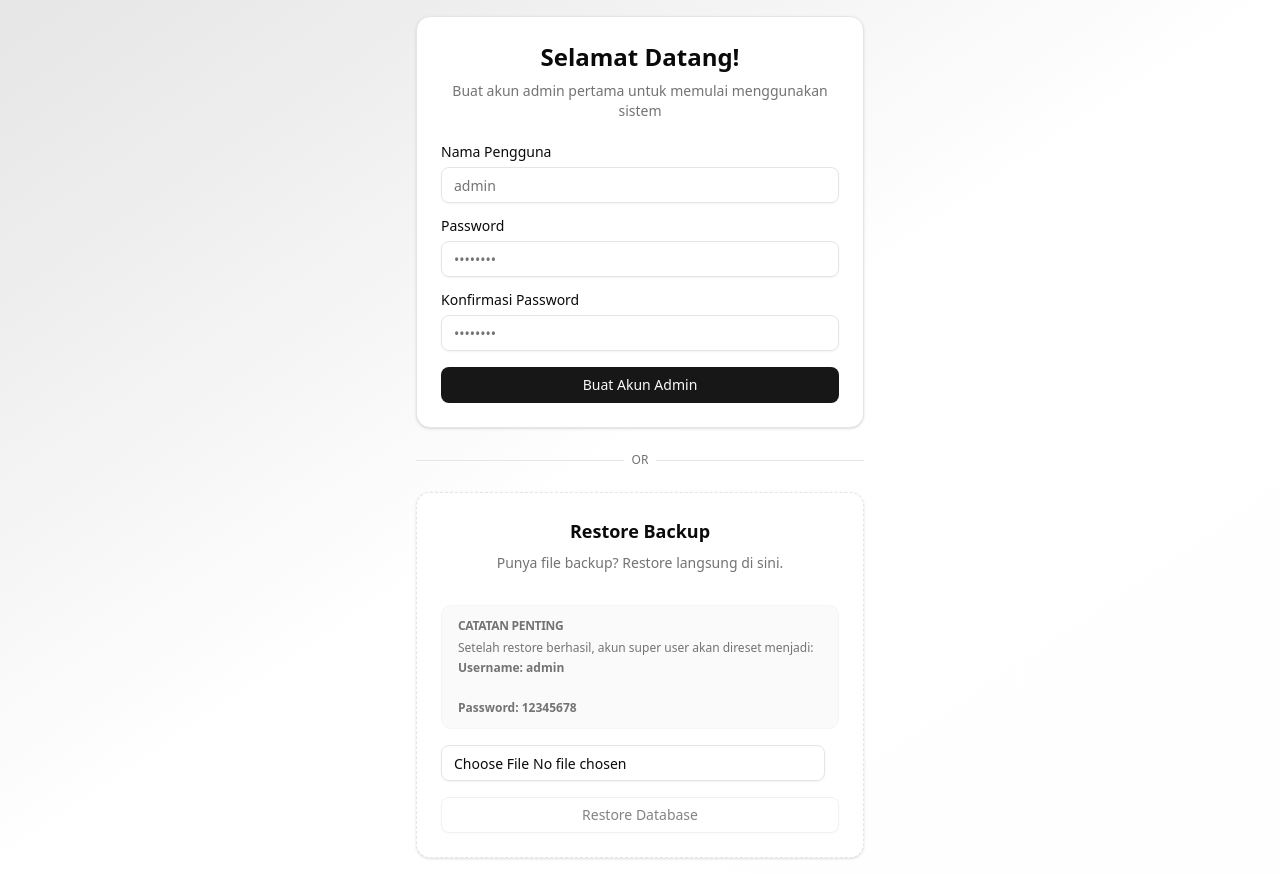
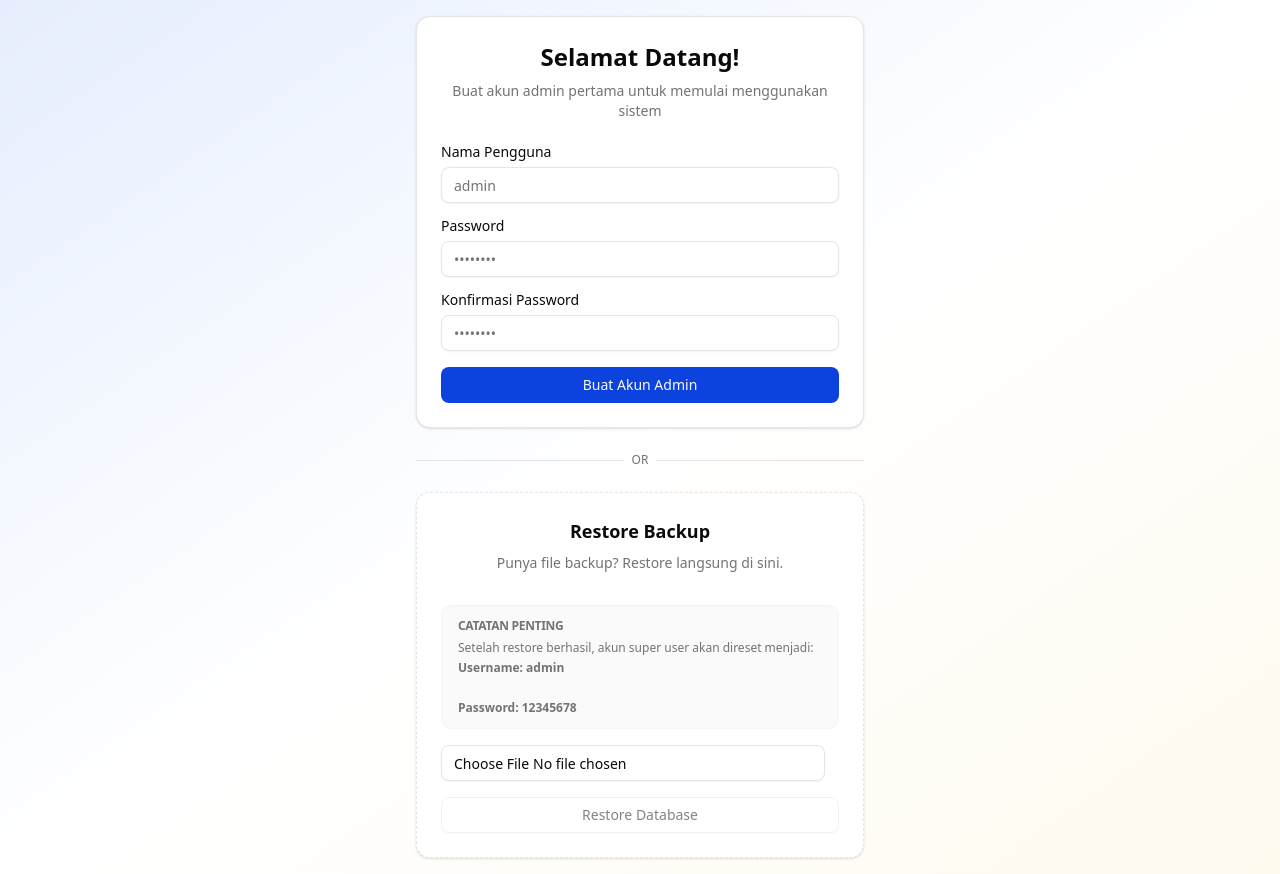
Before and after one commit to ghufronakbar/hasmart-frontend, a Next.js app: page /setup in a window 1280 px wide. Built offline with nearby package versions, Linux system fonts and the light colour scheme; no server answers.

Commit message:
styling tipis dan update tabel di barang

```diff
--- a/src/app/dashboard/master/items/page.tsx
+++ b/src/app/dashboard/master/items/page.tsx
@@ -618,11 +618,11 @@ export default function ItemsPage() {
                                     <ArrowUpDown className="ml-2 h-4 w-4" />
                                 </Button>
                             </TableHead>
-                            <TableHead>Harga Beli <span className="text-xs text-muted-foreground">(satuan)</span></TableHead>
                             <TableHead>Stok</TableHead>
                             <TableHead>Variant</TableHead>
                             <TableHead>Unit</TableHead>
                             <TableHead>Konversi</TableHead>
+                            <TableHead>Harga Beli</TableHead>
                             <TableHead>Estimasi Keuntungan</TableHead>
                             <TableHead>Harga Jual</TableHead>
                             <TableHead className="text-right">Aksi</TableHead>
@@ -669,9 +669,7 @@ export default function ItemsPage() {
                                                         </Badge>
                                                     ) : "-"}
                                                 </TableCell>
-                                                <TableCell rowSpan={rowSpan} className="align-top border-r">
-                                                    {new Intl.NumberFormat("id-ID", { style: "currency", currency: "IDR" }).format(parseFloat(item.recordedBuyPrice))}
-                                                </TableCell>
+
                                                 <TableCell rowSpan={rowSpan} className="align-top border-r">
                                                     {item.stock}
                                                 </TableCell>
@@ -683,6 +681,9 @@ export default function ItemsPage() {
                                         </TableCell>
                                         <TableCell>{variant.unit}</TableCell>
                                         <TableCell>{variant.amount}</TableCell>
+                                        <TableCell>
+                                            {new Intl.NumberFormat("id-ID", { style: "currency", currency: "IDR" }).format(parseFloat(item.recordedBuyPrice) * variant.amount)}
+                                        </TableCell>
                                         <TableCell>
                                             {new Intl.NumberFormat("id-ID", { style: "currency", currency: "IDR" }).format(parseFloat(variant.recordedProfitAmount))} ({variant.recordedProfitPercentage}%)
                                         </TableCell>
--- a/src/app/globals.css
+++ b/src/app/globals.css
@@ -54,9 +54,9 @@
   --card-foreground: oklch(0.145 0 0);
   --popover: oklch(1 0 0);
   --popover-foreground: oklch(0.145 0 0);
-  --primary: oklch(0.205 0 0);
+  --primary: #0C43DF;
   --primary-foreground: oklch(0.985 0 0);
-  --secondary: oklch(0.97 0 0);
+  --secondary: #FFC94A;
   --secondary-foreground: oklch(0.205 0 0);
   --muted: oklch(0.97 0 0);
   --muted-foreground: oklch(0.556 0 0);
@@ -88,9 +88,9 @@
   --card-foreground: oklch(0.985 0 0);
   --popover: oklch(0.205 0 0);
   --popover-foreground: oklch(0.985 0 0);
-  --primary: oklch(0.922 0 0);
+  --primary: #0C43DF;
   --primary-foreground: oklch(0.205 0 0);
-  --secondary: oklch(0.269 0 0);
+  --secondary: #FFC94A;
   --secondary-foreground: oklch(0.985 0 0);
   --muted: oklch(0.269 0 0);
   --muted-foreground: oklch(0.708 0 0);
--- a/src/components/layout/sidebar.tsx
+++ b/src/components/layout/sidebar.tsx
@@ -1,6 +1,7 @@
 "use client";
 
 import Link from "next/link";
+import Image from "next/image";
 import { usePathname } from "next/navigation";
 import { cn } from "@/lib/utils";
 import {
@@ -79,7 +80,7 @@ export function Sidebar() {
                 <div className={cn("flex h-14 items-center border-b px-4 lg:h-[60px]", isExpanded ? "justify-between" : "justify-center")}>
                     {isExpanded && (
                         <Link href="/" className="flex items-center gap-2 font-semibold truncate">
-                            Hasmart
+                            <Image src="/hasmart logo.png" alt="Logo" width={100} height={50} />
                         </Link>
                     )}
                     <Button
@@ -167,7 +168,7 @@ function SidebarItem({ item, pathname, isExpanded }: { item: MenuItem; pathname:
                                 href={child.href || "#"}
                                 className={cn(
                                     "flex items-center gap-3 rounded-lg px-3 py-2 text-muted-foreground transition-all hover:text-primary text-xs",
-                                    pathname === child.href && "bg-muted text-primary font-medium"
+                                    pathname === child.href && "bg-secondary text-primary font-medium"
                                 )}
                             >
                                 <span className="truncate">{child.title}</span>
```
Also changed, not shown: public/hasmart logo.png (added).
